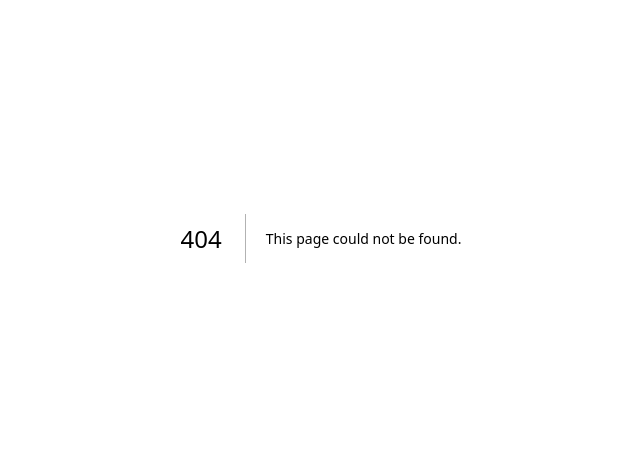
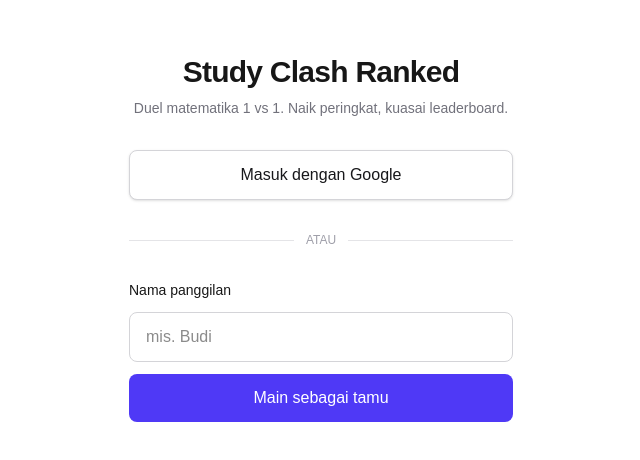
Before and after one commit to zalvarel/Study-Clash-Ranked, a Next.js app: page /login in a window 1280 px wide. Before the commit this address had no page. Shown: the part 162-622 px from the top of the page, without its empty margins (319-959 px from the left). Built offline with nearby package versions, Linux system fonts and the light colour scheme; no server answers.

Commit message:
feat: tambah halaman login (Google dan tamu)

```diff
--- /dev/null
+++ b/app/login/page.tsx
@@ -0,0 +1,136 @@
+"use client";
+
+import { useEffect, useState, type FormEvent } from "react";
+import { useRouter } from "next/navigation";
+import { getSupabase } from "@/lib/supabase";
+
+const MIN_LETTERS = 2;
+const MAX_LENGTH = 20;
+
+function validateNickname(raw: string): string | null {
+  const name = raw.trim();
+  const letters = name.match(/\p{L}/gu)?.length ?? 0;
+  if (letters < MIN_LETTERS) return `Nama panggilan minimal ${MIN_LETTERS} huruf.`;
+  if (name.length > MAX_LENGTH) return `Nama panggilan maksimal ${MAX_LENGTH} karakter.`;
+  return null;
+}
+
+export default function LoginPage() {
+  const router = useRouter();
+  const [nickname, setNickname] = useState("");
+  const [error, setError] = useState<string | null>(null);
+  const [loading, setLoading] = useState<"google" | "guest" | null>(null);
+
+  // Kalau sudah login, langsung ke lobby.
+  useEffect(() => {
+    let active = true;
+    getSupabase()
+      .auth.getSession()
+      .then(({ data }) => {
+        if (active && data.session) router.replace("/lobby");
+      })
+      .catch((e: unknown) => {
+        if (active) setError(e instanceof Error ? e.message : String(e));
+      });
+    return () => {
+      active = false;
+    };
+  }, [router]);
+
+  async function handleGoogle() {
+    setError(null);
+    setLoading("google");
+    try {
+      const { error } = await getSupabase().auth.signInWithOAuth({
+        provider: "google",
+        options: { redirectTo: `${window.location.origin}/auth/callback` },
+      });
+      if (error) throw error;
+      // Browser akan diarahkan ke Google.
+    } catch (e) {
+      setError(e instanceof Error ? e.message : "Gagal masuk dengan Google.");
+      setLoading(null);
+    }
+  }
+
+  async function handleGuest(event: FormEvent<HTMLFormElement>) {
+    event.preventDefault();
+    const validation = validateNickname(nickname);
+    if (validation) {
+      setError(validation);
+      return;
+    }
+    setError(null);
+    setLoading("guest");
+    try {
+      const { error } = await getSupabase().auth.signInAnonymously({
+        options: { data: { display_name: nickname.trim() } },
+      });
+      if (error) throw error;
+      router.replace("/lobby");
+    } catch (e) {
+      setError(e instanceof Error ? e.message : "Gagal masuk sebagai tamu.");
+      setLoading(null);
+    }
+  }
+
+  return (
+    <main className="flex flex-1 items-center justify-center px-4 py-12">
+      <div className="w-full max-w-sm space-y-8">
+        <header className="text-center">
+          <h1 className="text-3xl font-bold tracking-tight">Study Clash Ranked</h1>
+          <p className="mt-2 text-sm text-zinc-500 dark:text-zinc-400">
+            Duel matematika 1 vs 1. Naik peringkat, kuasai leaderboard.
+          </p>
+        </header>
+
+        <button
+          type="button"
+          onClick={handleGoogle}
+          disabled={loading !== null}
+          className="w-full rounded-lg border border-zinc-300 bg-white px-4 py-3 font-medium text-zinc-900 shadow-sm transition hover:bg-zinc-50 disabled:cursor-not-allowed disabled:opacity-60 dark:border-zinc-700"
+        >
+          {loading === "google" ? "Mengalihkan..." : "Masuk dengan Google"}
+        </button>
+
+        <div className="flex items-center gap-3 text-xs uppercase text-zinc-400">
+          <span className="h-px flex-1 bg-zinc-200 dark:bg-zinc-800" />
+          atau
+          <span className="h-px flex-1 bg-zinc-200 dark:bg-zinc-800" />
+        </div>
+
+        <form onSubmit={handleGuest} className="space-y-3" noValidate>
+          <label htmlFor="nickname" className="block text-sm font-medium">
+            Nama panggilan
+          </label>
+          <input
+            id="nickname"
+            name="nickname"
+            type="text"
+            autoComplete="nickname"
+            maxLength={MAX_LENGTH}
+            value={nickname}
+            onChange={(e) => setNickname(e.target.value)}
+            placeholder="mis. Budi"
+            aria-invalid={error !== null}
+            aria-describedby={error ? "login-error" : undefined}
+            className="w-full rounded-lg border border-zinc-300 bg-transparent px-4 py-3 outline-none focus:border-indigo-500 focus:ring-2 focus:ring-indigo-500/30 dark:border-zinc-700"
+          />
+          <button
+            type="submit"
+            disabled={loading !== null}
+            className="w-full rounded-lg bg-indigo-600 px-4 py-3 font-medium text-white transition hover:bg-indigo-500 disabled:cursor-not-allowed disabled:opacity-60"
+          >
+            {loading === "guest" ? "Masuk..." : "Main sebagai tamu"}
+          </button>
+        </form>
+
+        {error && (
+          <p id="login-error" role="alert" className="text-center text-sm text-red-600">
+            {error}
+          </p>
+        )}
+      </div>
+    </main>
+  );
+}
```
